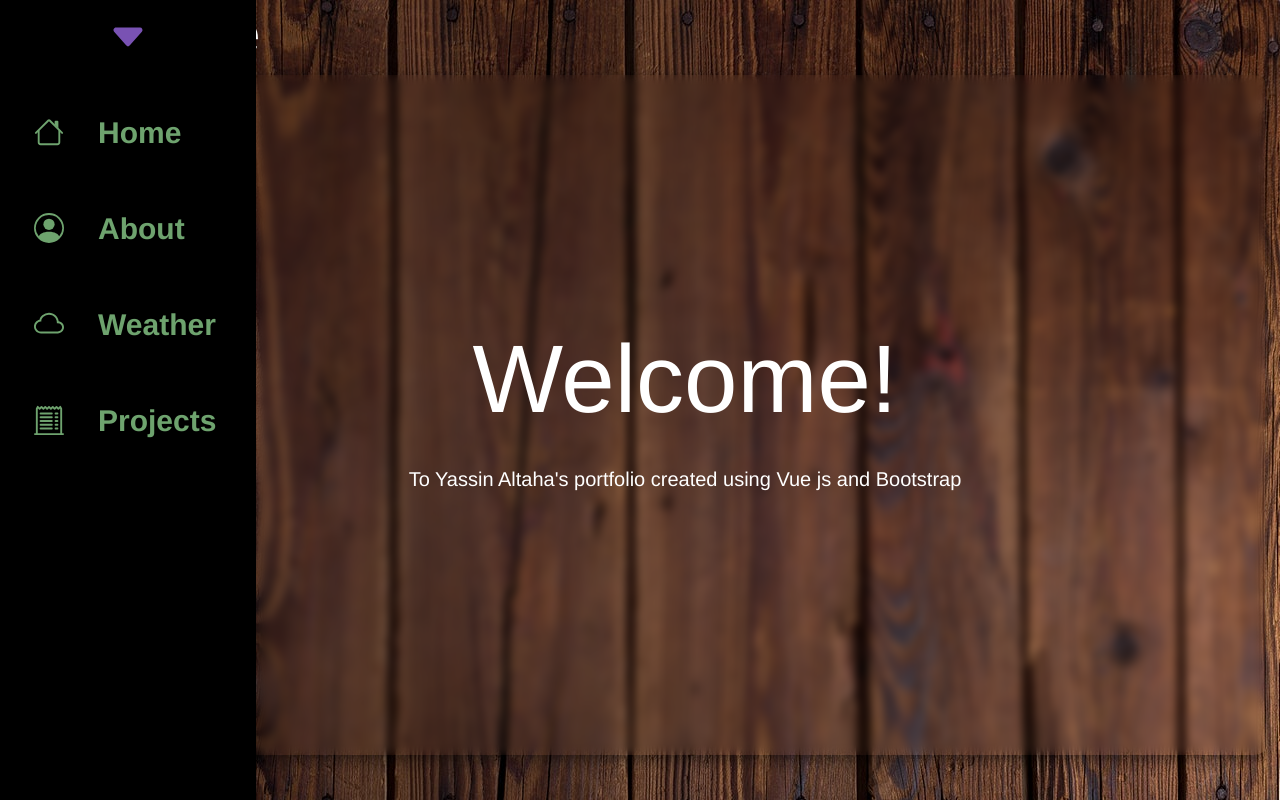
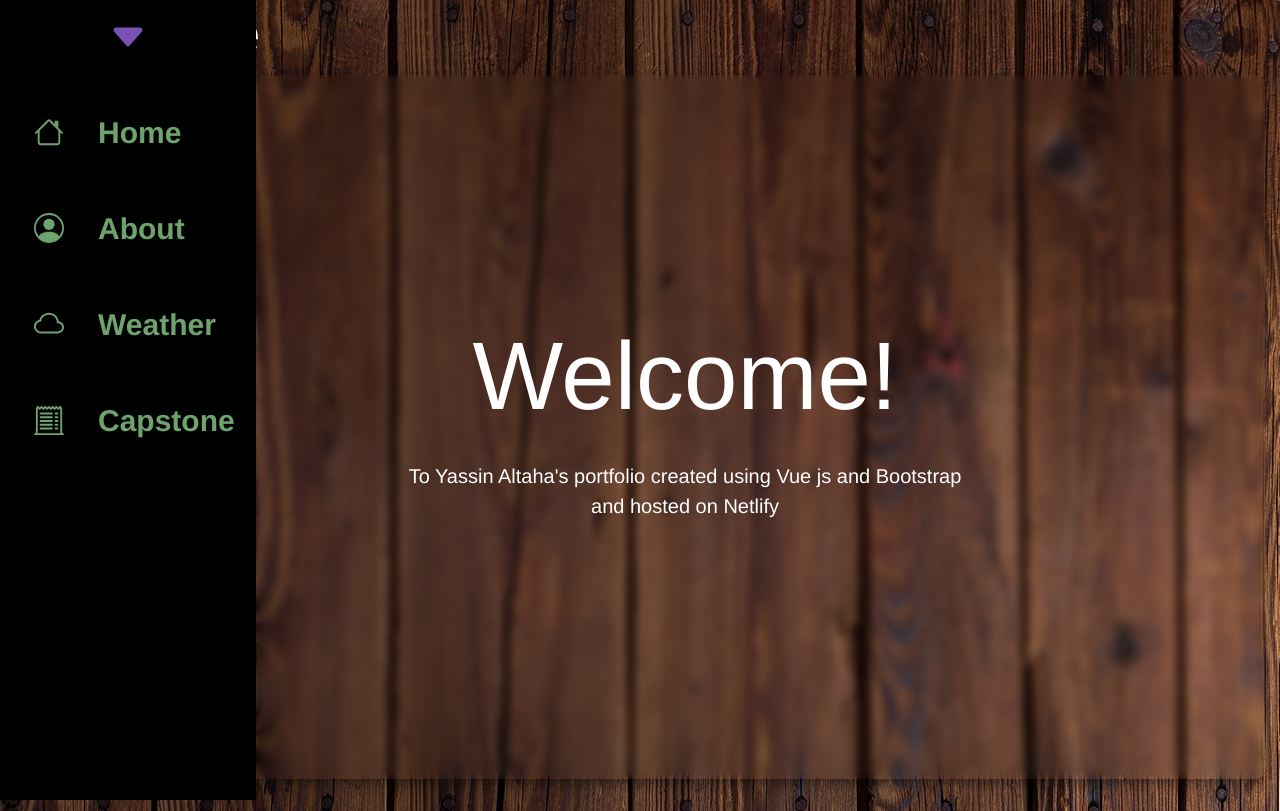
Before and after one commit to YassinAltaha/Portfolio, a Vue app: page / in a window 1280 px wide. Built offline with nearby package versions, Linux system fonts and the light colour scheme.

Commit message:
Edited Transtions and some sizing

```diff
--- a/src/App.vue
+++ b/src/App.vue
@@ -10,7 +10,7 @@
       <b-row>
         <b-col>
           <router-view
-            class="view-container animate__animated animate__fadeIn"
+            class="view-container animate__animated animate__fadeInLeft animate__fast"
           />
         </b-col>
       </b-row>
@@ -64,7 +64,7 @@ export default {
   }
 }
 .view-container {
-  min-height: 85vh;
+  min-height: 88vh;
   max-height: auto;
   color: #ffe8f8;
   backdrop-filter: blur(5px);
--- a/src/components/myNavbar.vue
+++ b/src/components/myNavbar.vue
@@ -28,9 +28,9 @@
         </router-link>
       </li>
       <li class="myNav-item">
-        <router-link class="myNav-link" to="/projects">
+        <router-link class="myNav-link" to="/capstone-project">
           <b-icon icon="receipt-cutoff" class="exo-icon"></b-icon>
-          <div class="link-text">Projects</div>
+          <div class="link-text">Capstone</div>
         </router-link>
       </li>
       <!-- <li class="myNav-item">
--- a/src/router/index.js
+++ b/src/router/index.js
@@ -36,7 +36,7 @@ const routes = [
     },
   },
   {
-    path: "/Projects",
+    path: "/capstone-project",
     name: "Projects",
     component: Projects,
     // component: Projects,
--- a/src/views/Home.vue
+++ b/src/views/Home.vue
@@ -2,7 +2,8 @@
   <div class="banner">
     <p class="h1 display-1 head">Welcome!</p>
     <p class="lead">
-      To Yassin Altaha's portfolio created using Vue js and Bootstrap
+      To Yassin Altaha's portfolio created using Vue js and Bootstrap <br />
+      and hosted on Netlify
     </p>
   </div>
 </template>
```
